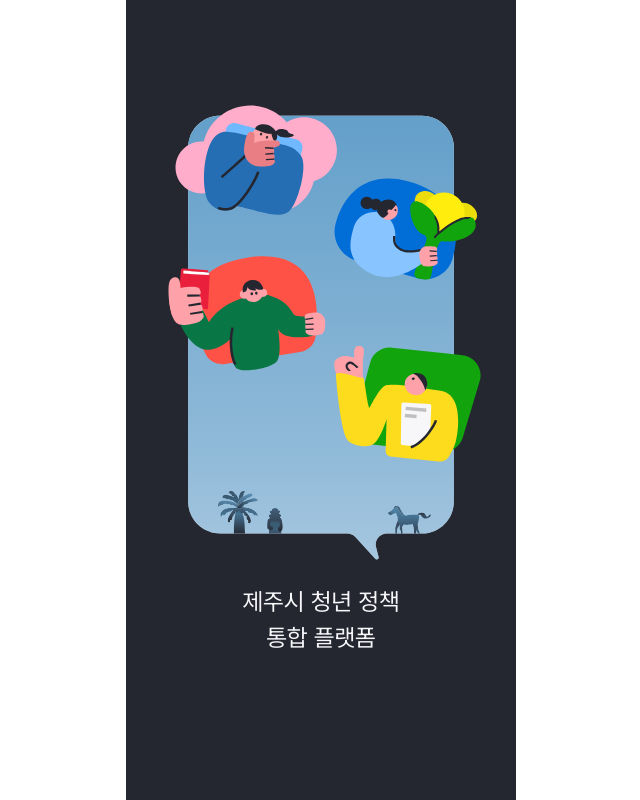
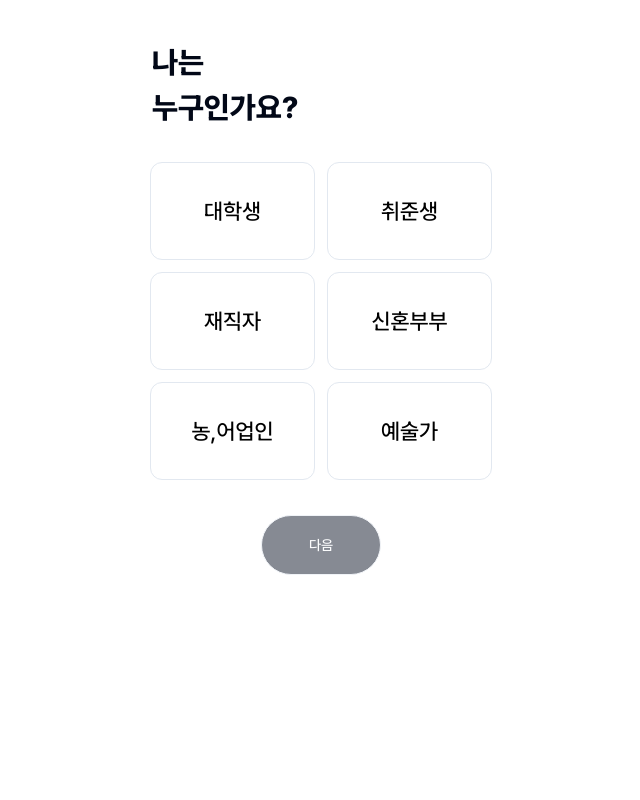
Before and after one commit to 9OORMTHON-PPOORI/ppoori-front, a Next.js app: page / in a window 1280 px wide. Shown: the whole page, without its empty margins (319-959 px from the left). Built offline with nearby package versions, Linux system fonts and the light colour scheme.

Commit message:
feat: 애니메이션 반복 설정

```diff
--- a/src/app/page.tsx
+++ b/src/app/page.tsx
@@ -15,7 +15,7 @@ export default function Home() {
   const [loading, setLoading] = React.useState(false);
 
   React.useEffect(() => {
-    setTimeout(() => setLoading(true), 400000000);
+    setTimeout(() => setLoading(true), 5500);
   }, []);
 
   const handleNextBtn = () => {
--- a/src/components/components/splash-screen/splashScreen.tsx
+++ b/src/components/components/splash-screen/splashScreen.tsx
@@ -2,81 +2,117 @@
 
 import { motion } from "framer-motion";
 import Image from "next/image";
+import { useEffect, useState } from "react";
 
 export function SplashScreen() {
+  const [key, setKey] = useState(0);
+
+  useEffect(() => {
+    const interval = setInterval(() => {
+      setKey((prevKey) => prevKey + 1);
+    }, 3500);
+
+    return () => clearInterval(interval);
+  }, []);
+
   const container = {
-    hidden: { opacity: 1, scale: 0 },
-    visible: {
+    initial: {
+      opacity: 1,
+      scale: 0,
+    },
+    animate: {
       opacity: 1,
       scale: 1,
       transition: {
-        delayChildren: 0.3,
+        duration: 0.4,
+        delayChildren: 0.2,
         staggerChildren: 0.2,
+      },
+    },
+    exit: {
+      opacity: 0,
+      scale: 0,
+      transition: {
+        duration: 0.4,
       },
     },
   };
 
   const item = {
-    hidden: { y: 20, opacity: 0 },
-    visible: {
+    initial: {
+      y: 20,
+      opacity: 0,
+    },
+    animate: {
       y: 0,
       opacity: 1,
+    },
+    exit: {
+      y: 20,
+      opacity: 0,
     },
   };
 
   return (
     <div className="relative h-screen w-full bg-[#252730]">
       <motion.div
-        className="relative top-[60px] m-auto flex h-[500px] w-[326px] justify-center"
+        key={key}
+        className="relative top-[127px] m-auto flex h-[500px] w-[326px] justify-center"
         variants={container}
-        initial="hidden"
-        animate="visible"
+        initial="initial"
+        animate="animate"
+        exit="exit"
       >
         <motion.div className="absolute bottom-0" variants={item}>
           <Image
             src="/images/splash-background.svg"
-            alt="splashIcon1"
+            alt="splashBackground"
             width={266}
-            height={444}
+            height={416}
           />
         </motion.div>
-        <motion.div className="absolute left-[5px] top-[186px]" variants={item}>
+        <motion.div
+          className="absolute right-[8px] top-[301px]"
+          variants={item}
+        >
+          <Image
+            src="/images/splash-icon2.svg"
+            alt="splashIcon2"
+            width={150}
+            height={119}
+          />
+        </motion.div>
+        <motion.div className="absolute left-0 top-[219px]" variants={item}>
           <Image
             src="/images/splash-icon1.svg"
             alt="splashIcon1"
-            width={170}
-            height={120}
+            width={156}
+            height={113}
           />
         </motion.div>
-        <motion.div className="absolute right-0 top-[281px]" variants={item}>
+        <motion.div className="absolute right-0 top-[140px]" variants={item}>
           <Image
-            src="/images/splash-icon2.svg"
-            alt="splashIcon1"
-            width={160}
-            height={120}
+            src="/images/splash-icon4.svg"
+            alt="splashIcon4"
+            width={159}
+            height={108}
           />
         </motion.div>
-        <motion.div className="absolute left-[8px] top-[27px]" variants={item}>
+        <motion.div className="absolute left-[22px] top-[48px]" variants={item}>
           <Image
             src="/images/splash-icon3.svg"
-            alt="splashIcon1"
-            width={180}
-            height={120}
+            alt="splashIcon3"
+            width={159}
+            height={112}
           />
         </motion.div>
-        <motion.div className="absolute right-0 top-[105px]" variants={item}>
-          <Image
-            src="/images/splash-icon4.svg"
-            alt="splashIcon1"
-            width={160}
-            height={120}
-          />
+        <motion.div
+          className="absolute top-[-9px] w-full text-center font-pretendard text-[22px] text-[#F7F7FA]"
+          variants={item}
+        >
+          제주시 청년 정책 통합 플랫폼
         </motion.div>
       </motion.div>
-      <div className="absolute top-[584px] w-full text-center text-[24px] text-[#F7F7FA]">
-        <div>제주시 청년 정책</div>
-        <div>통합 플랫폼</div>
-      </div>
     </div>
   );
 }
```
Also changed, not shown: public/images/splash.svg (deleted).
